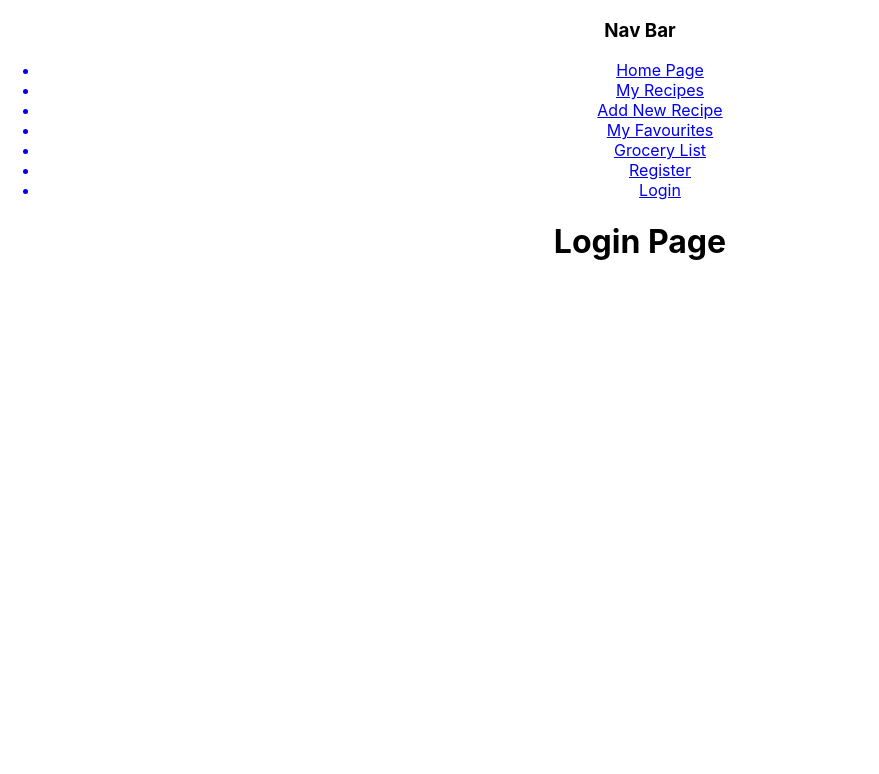
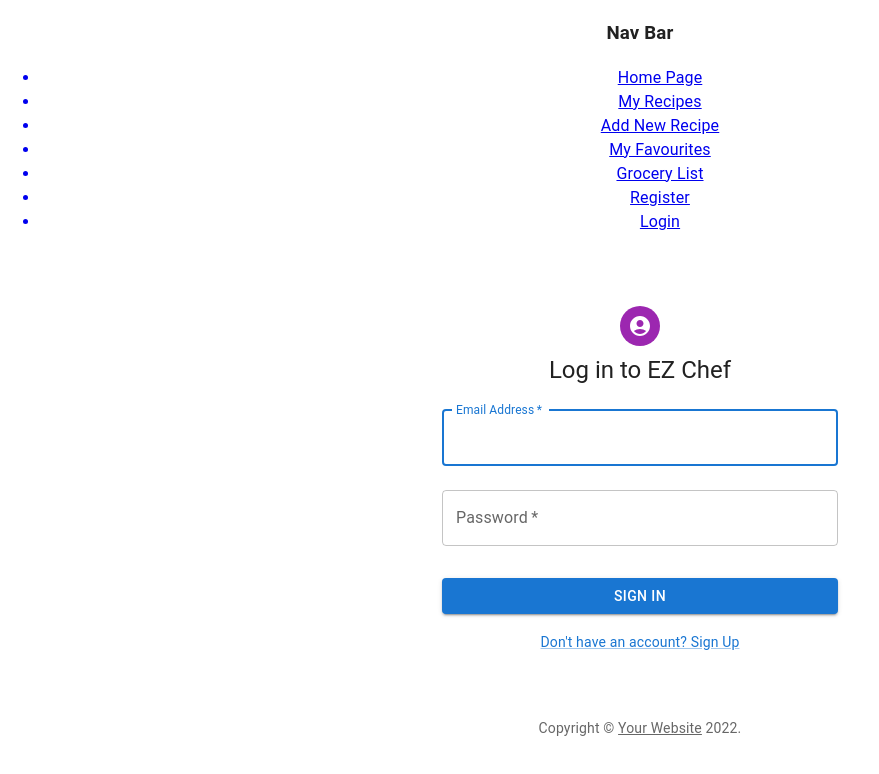
Before and after one commit to denn15law/ez-chef, a React (Create React App) app in the folder frontend/: page /login in a window 1280 px wide. Shown: the top 774 px of the page, without its empty margins (0-879 px from the left). Built offline with nearby package versions, Linux system fonts and the light colour scheme.

Commit message:
Use MUI template for login page

```diff
--- a/frontend/src/components/Login.js
+++ b/frontend/src/components/Login.js
@@ -1,10 +1,102 @@
-import React from "react";
+import * as React from "react";
+import Avatar from "@mui/material/Avatar";
+import Button from "@mui/material/Button";
+import CssBaseline from "@mui/material/CssBaseline";
+import TextField from "@mui/material/TextField";
+import Link from "@mui/material/Link";
+import Box from "@mui/material/Box";
+import Typography from "@mui/material/Typography";
+import Container from "@mui/material/Container";
+import AccountCircleIcon from "@mui/icons-material/AccountCircle";
+import { createTheme, ThemeProvider } from "@mui/material/styles";
 
-const Login = (props) => {
+const Copyright = (props) => {
   return (
-    <div>
-      <h1>Login Page</h1>
-    </div>
+    <Typography
+      variant="body2"
+      color="text.secondary"
+      align="center"
+      {...props}>
+      {"Copyright © "}
+      <Link color="inherit" href="https://mui.com/">
+        Your Website
+      </Link>{" "}
+      {new Date().getFullYear()}
+      {"."}
+    </Typography>
+  );
+};
+
+const theme = createTheme();
+
+const Login = () => {
+  const handleSubmit = (event) => {
+    event.preventDefault();
+    const data = new FormData(event.currentTarget);
+    // eslint-disable-next-line no-console
+    console.log({
+      email: data.get("email"),
+      password: data.get("password"),
+    });
+  };
+
+  return (
+    <ThemeProvider theme={theme}>
+      <Container component="main" maxWidth="xs">
+        <CssBaseline />
+        <Box
+          sx={{
+            marginTop: 8,
+            display: "flex",
+            flexDirection: "column",
+            alignItems: "center",
+          }}>
+          <Avatar sx={{ m: 1, bgcolor: "secondary.main" }}>
+            <AccountCircleIcon />
+          </Avatar>
+          <Typography component="h1" variant="h5">
+            Log in to EZ Chef
+          </Typography>
+          <Box
+            component="form"
+            onSubmit={handleSubmit}
+            noValidate
+            sx={{ mt: 1 }}>
+            <TextField
+              margin="normal"
+              required
+              fullWidth
+              id="email"
+              label="Email Address"
+              name="email"
+              autoComplete="email"
+              autoFocus
+            />
+            <TextField
+              margin="normal"
+              required
+              fullWidth
+              name="password"
+              label="Password"
+              type="password"
+              id="password"
+              autoComplete="current-password"
+            />
+            <Button
+              type="submit"
+              fullWidth
+              variant="contained"
+              sx={{ mt: 3, mb: 2 }}>
+              Sign In
+            </Button>
+            <Link href="/register" variant="body2">
+              {"Don't have an account? Sign Up"}
+            </Link>
+          </Box>
+        </Box>
+        <Copyright sx={{ mt: 8, mb: 4 }} />
+      </Container>
+    </ThemeProvider>
   );
 };
 
```
